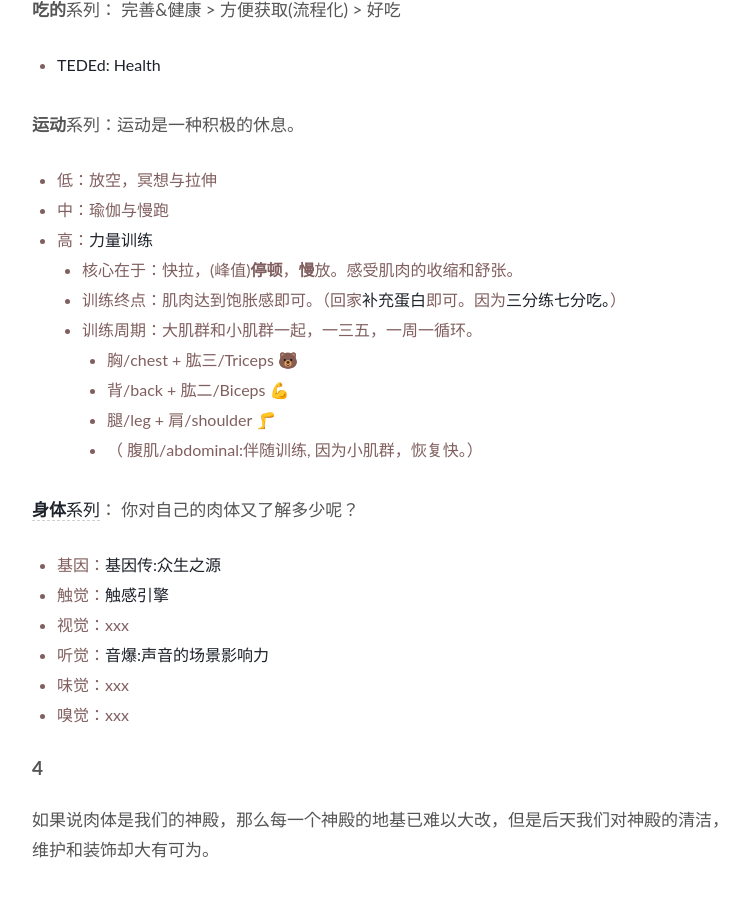
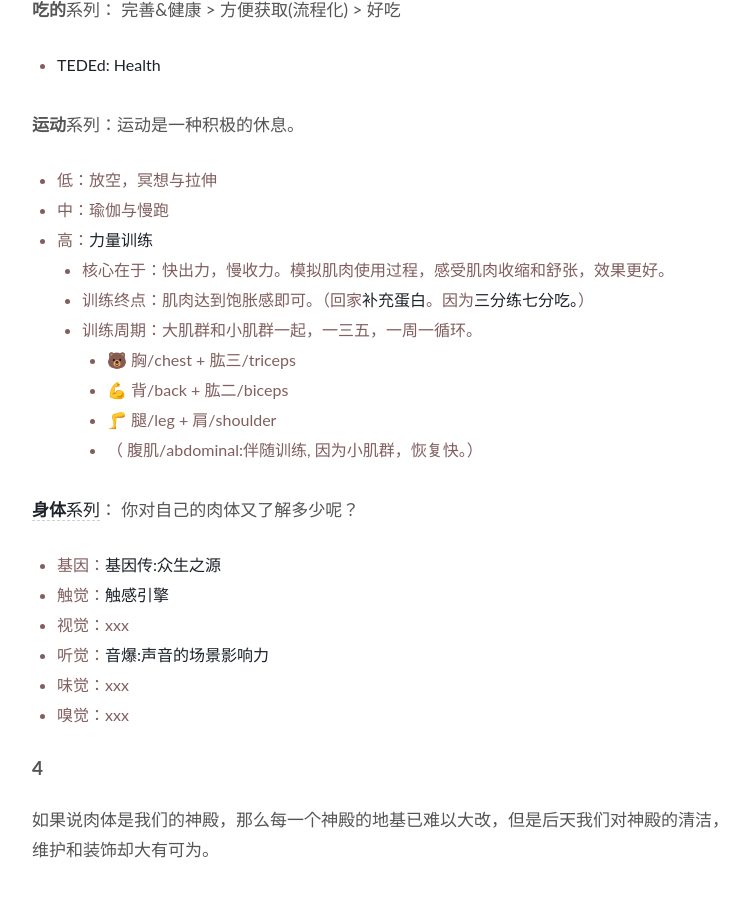
Before and after one commit to WillWang-X/willwang-x.github.io, a Jekyll site: the page built from _posts/2019-02-17-body.md, in a window 1280 px wide and 900 px high, scrolled down 1692 px. Shown: the top 897 px of the window, without its empty margins (258-1007 px from the left). Built offline with Jekyll 4.4.1, drawn with Linux system fonts in a browser that asks for light colours.

Commit message:
updated body

```diff
--- a/_posts/2019-02-17-body.md
+++ b/_posts/2019-02-17-body.md
@@ -61,12 +61,12 @@ published: true
 - 低：放空，冥想与拉伸
 - 中：瑜伽与慢跑
 - 高：[力量训练](https://workflowy.com/s/38231a5a502d/u2PxQdkg71ogFajv)
-	- 核心在于：快拉，(峰值)**停顿**，**慢**放。感受肌肉的收缩和舒张。
-	- 训练终点：肌肉达到饱胀感即可。（回家[补充蛋白](https://youtu.be/2tM1LFFxeKg)即可。因为[三分练七分吃。](http://i2.wp.com/www.strengtheory.com/wp-content/uploads/2015/07/Myonuclei-Article.png)）
+	- 核心在于：快出力，慢收力。模拟肌肉使用过程，感受肌肉收缩和舒张，效果更好。
+	- 训练终点：肌肉达到饱胀感即可。（回家[补充蛋白](https://youtu.be/2tM1LFFxeKg)。因为[三分练七分吃。](http://i2.wp.com/www.strengtheory.com/wp-content/uploads/2015/07/Myonuclei-Article.png)）
 	- 训练周期：大肌群和小肌群一起，一三五，一周一循环。
-		- 胸/chest + 肱三/Triceps 🐻
-		- 背/back  + 肱二/Biceps 💪
-		- 腿/leg   + 肩/shoulder   🦵
+		- 🐻 胸/chest + 肱三/triceps
+		- 💪 背/back  + 肱二/biceps
+		- 🦵 腿/leg   + 肩/shoulder
 		- （ 腹肌/abdominal:伴随训练, 因为小肌群，恢复快。）
 
 <br>
```
